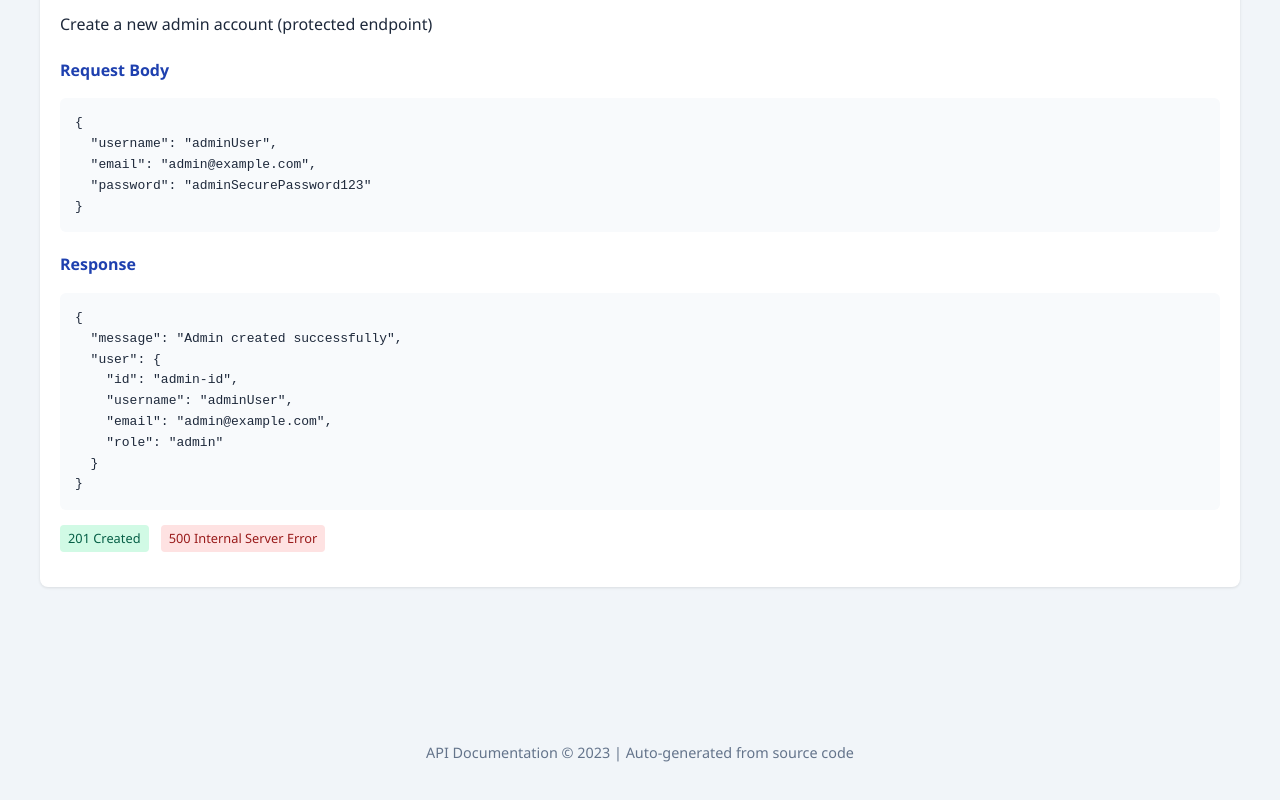
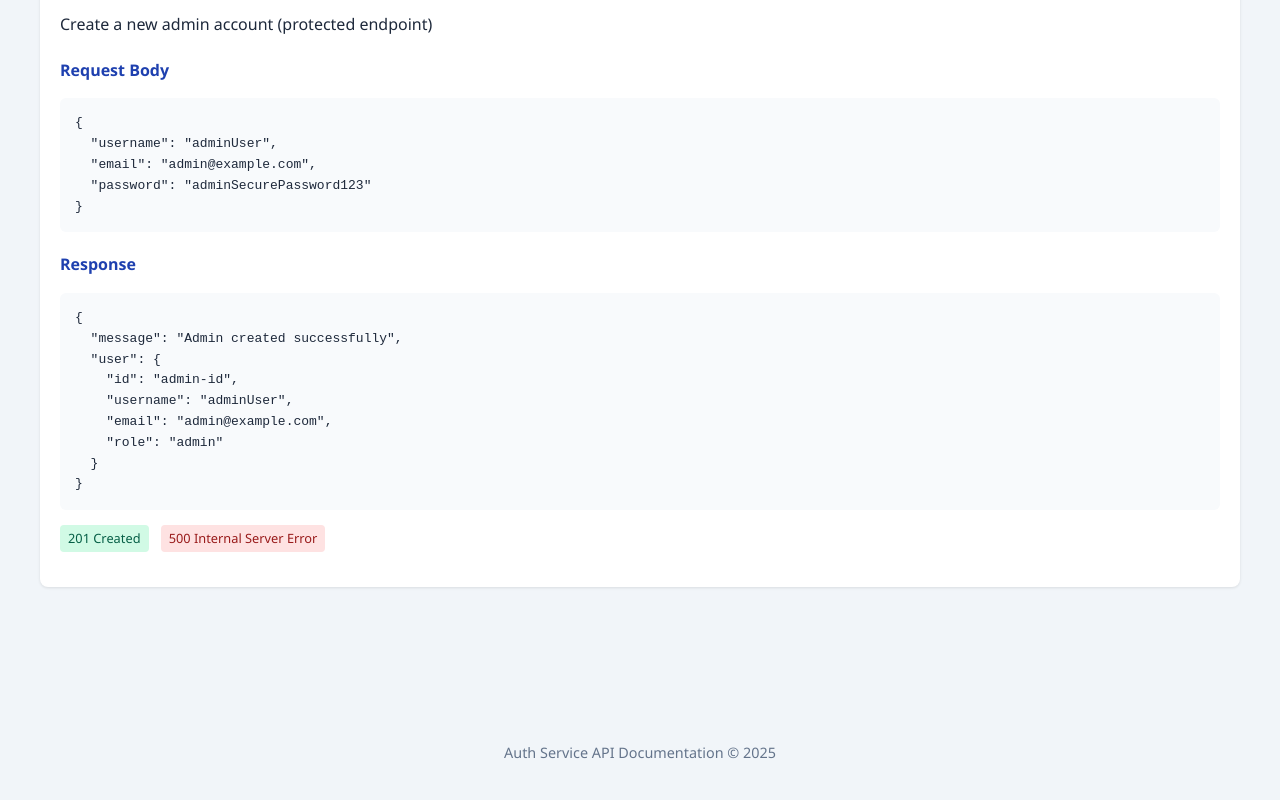
Before and after one commit to werhani-houssemeddine/microservices-course, a website: page auth-server/public/documentation.html in a window 1280 px wide. Shown: the part 4260-5060 px from the top of the page. Drawn offline with Linux system fonts and the light colour scheme.

Commit message:
Update copy right message

```diff
--- a/auth-server/public/documentation.html
+++ b/auth-server/public/documentation.html
@@ -396,7 +396,7 @@
 
     <footer>
         <div class="container">
-            <p>API Documentation &copy; 2023 | Auto-generated from source code</p>
+            <p>Auth Service API Documentation &copy; 2025</p>
         </div>
     </footer>
 </body>
```
